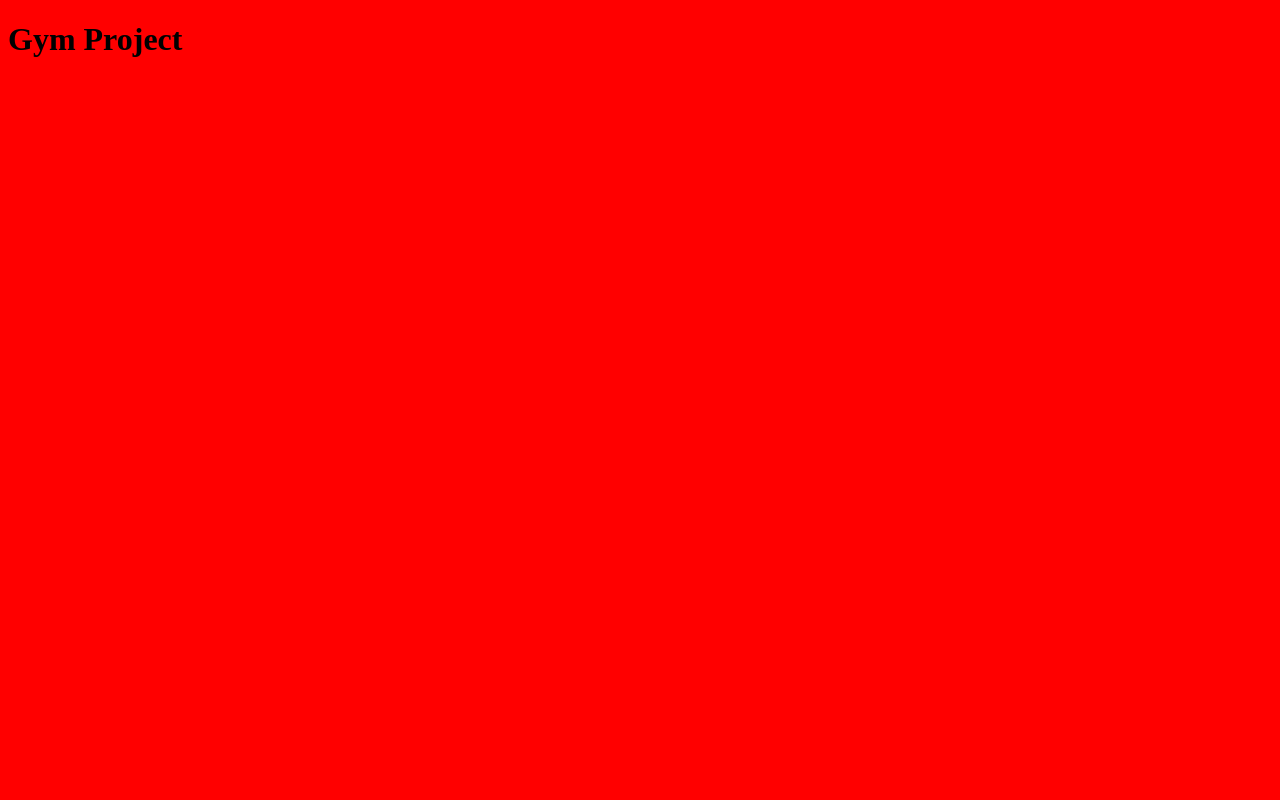
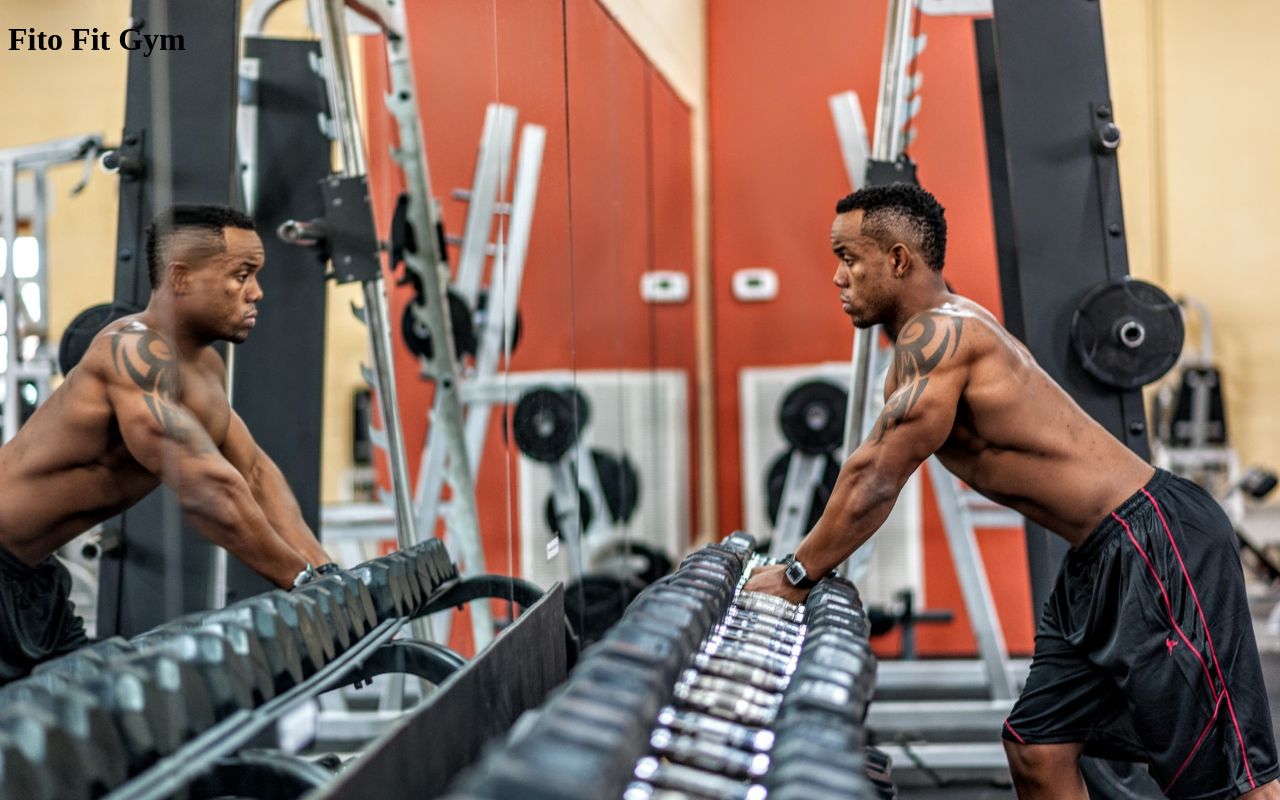
Before and after one commit to Shailendra9k/js-projects, a plain HTML site: page Gym-template-html/index.html in a window 1280 px wide. Drawn offline with Linux system fonts and the light colour scheme.

Commit message:
gym template

```diff
--- a/Gym-template-html/css/gymStyle.css
+++ b/Gym-template-html/css/gymStyle.css
@@ -1,3 +1,4 @@
 body {
-  background-color: red;
+  background: url("../assets/bgGym.jpg") no-repeat center center fixed;
+  background-size: cover;
 }
--- a/Gym-template-html/index.html
+++ b/Gym-template-html/index.html
@@ -8,6 +8,8 @@
     <link rel="stylesheet" href="css/gymStyle.css" />
   </head>
   <body>
-    <h1>Gym Project</h1>
+    <div>
+      <h1>Fito Fit Gym</h1>
+    </div>
   </body>
 </html>
```
Also changed, not shown: Gym-template-html/assets/bgGym.jpg (added).
